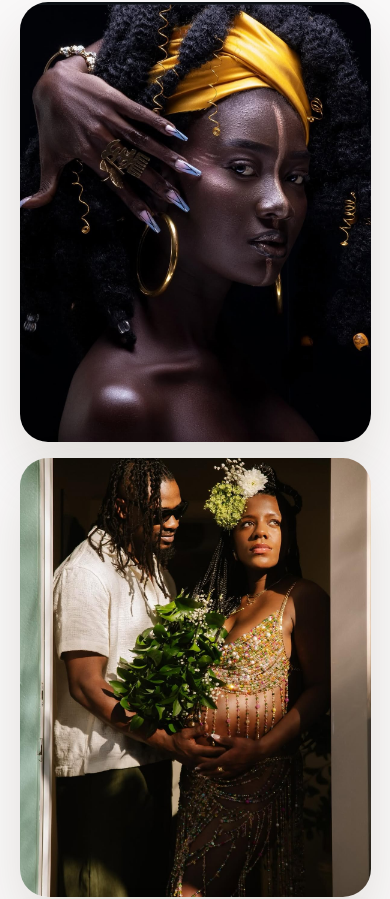
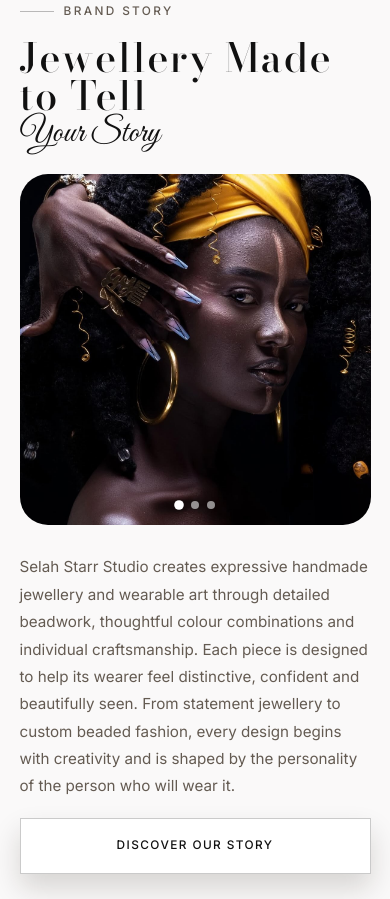
Before and after one commit to charlesboahene18-ops/selahstarrstudio_onlineshop, a React (Vite) app: page / in a window 390 px wide. Shown: the part 3681-4580 px from the top of the page. Built offline with nearby package versions, Linux system fonts and the light colour scheme.

Commit message:
revamping page

```diff
--- a/src/components/MissionCollage.jsx
+++ b/src/components/MissionCollage.jsx
@@ -1,24 +1,73 @@
+import { useEffect, useRef, useState } from 'react'
 import { Button } from './Button'
 import { RevealOnScroll } from './RevealOnScroll'
 
 export function MissionCollage({ content }) {
+  const mediaRef = useRef(null)
+  const [activeIndex, setActiveIndex] = useState(0)
+
+  useEffect(() => {
+    const media = mediaRef.current
+    if (!media) {
+      return undefined
+    }
+
+    const onScroll = () => {
+      if (media.clientWidth === 0) {
+        return
+      }
+      setActiveIndex(Math.round(media.scrollLeft / media.clientWidth))
+    }
+
+    media.addEventListener('scroll', onScroll, { passive: true })
+    return () => media.removeEventListener('scroll', onScroll)
+  }, [])
+
+  const scrollToIndex = (index) => {
+    const media = mediaRef.current
+    if (!media) {
+      return
+    }
+    media.scrollTo({ left: index * media.clientWidth, behavior: 'smooth' })
+  }
+
   return (
     <section className="mission-collage section" id="mission">
       <div className="mission-collage__grid">
-        <RevealOnScroll className="mission-collage__media">
-          {content.images.map((image, index) => (
-            <figure key={image.alt} className={`mission-collage__figure mission-collage__figure--${index + 1}`}>
-              <img src={image.src} alt={image.alt} loading="lazy" />
-            </figure>
-          ))}
-        </RevealOnScroll>
-
-        <RevealOnScroll className="mission-collage__copy" delay={120}>
+        <RevealOnScroll className="mission-collage__copy">
           <span className="section-heading__eyebrow">{content.eyebrow}</span>
           <h2>
             <span>{content.title}</span>
             <em>{content.accent}</em>
           </h2>
+        </RevealOnScroll>
+
+        <RevealOnScroll className="mission-collage__visual" delay={80}>
+          <div className="mission-collage__media" ref={mediaRef}>
+            {content.images.map((image, index) => (
+              <figure key={image.alt} className={`mission-collage__figure mission-collage__figure--${index + 1}`}>
+                <img src={image.src} alt={image.alt} loading="lazy" />
+              </figure>
+            ))}
+          </div>
+
+          {content.images.length > 1 ? (
+            <div className="mission-collage__dots" role="tablist" aria-label="Brand story images">
+              {content.images.map((image, index) => (
+                <button
+                  key={image.alt}
+                  type="button"
+                  className={`mission-collage__dot ${index === activeIndex ? 'is-active' : ''}`}
+                  aria-label={`Show image ${index + 1} of ${content.images.length}`}
+                  aria-current={index === activeIndex}
+                  onClick={() => scrollToIndex(index)}
+                />
+              ))}
+            </div>
+          ) : null}
+        </RevealOnScroll>
+
+        <RevealOnScroll className="mission-collage__details" delay={140}>
           <p>{content.description}</p>
           <Button as="a" href={content.href}>
             {content.cta}
--- a/src/styles/global.css
+++ b/src/styles/global.css
@@ -317,7 +317,7 @@ input:focus-visible {
 .membership-form__feedback,
 .social-collage__heading p,
 .launch-hero__details p,
-.mission-collage__copy p,
+.mission-collage__details p,
 .utility-panel__empty,
 .header-search__empty {
   margin: 0;
@@ -1287,17 +1287,23 @@ input:focus-visible {
 }
 
 .launch-hero__details p,
-.mission-collage__copy p {
+.mission-collage__details p {
   max-width: 58ch;
 }
 
-.launch-hero__grid {
+.launch-hero__grid,
+.mission-collage__grid {
   column-gap: 34px;
   row-gap: 18px;
 }
 
 .launch-hero__copy {
   grid-column: 1;
+  grid-row: 1;
+}
+
+.mission-collage__copy {
+  grid-column: 2;
   grid-row: 1;
 }
 
@@ -1310,10 +1316,26 @@ input:focus-visible {
   align-self: start;
 }
 
+.mission-collage__details {
+  display: grid;
+  gap: 18px;
+  min-width: 0;
+  grid-column: 2;
+  grid-row: 2;
+  align-self: start;
+}
+
 .launch-hero__visual {
   position: relative;
   min-width: 0;
   grid-column: 2;
+  grid-row: 1 / span 2;
+}
+
+.mission-collage__visual {
+  position: relative;
+  min-width: 0;
+  grid-column: 1;
   grid-row: 1 / span 2;
 }
 
@@ -2085,6 +2107,10 @@ input:focus-visible {
   grid-template-columns: 0.96fr 0.74fr;
   gap: 18px;
   align-items: stretch;
+}
+
+.mission-collage__dots {
+  display: none;
 }
 
 .mission-collage__figure {
@@ -2752,16 +2778,70 @@ input:focus-visible {
     transform: none;
   }
 
+  .mission-collage__grid {
+    display: flex;
+    flex-direction: column;
+  }
+
   .mission-collage__media {
-    grid-template-columns: 1fr;
-    gap: 1rem;
-  }
-
+    display: flex;
+    grid-template-columns: none;
+    gap: 0;
+    overflow-x: auto;
+    scroll-snap-type: x mandatory;
+    scrollbar-width: none;
+    border-radius: 28px;
+  }
+
+  .mission-collage__media::-webkit-scrollbar {
+    display: none;
+  }
+
+  .mission-collage__figure,
   .mission-collage__figure--1,
   .mission-collage__figure--2,
   .mission-collage__figure--3 {
+    flex: 0 0 100%;
+    width: 100%;
+    aspect-ratio: 1 / 1;
+    min-height: 0;
     grid-row: auto;
-    min-height: 320px;
+    border-radius: 0;
+    scroll-snap-align: start;
+  }
+
+  .mission-collage__visual {
+    position: relative;
+  }
+
+  .mission-collage__dots {
+    position: absolute;
+    left: 0;
+    right: 0;
+    bottom: 16px;
+    z-index: 1;
+    display: flex;
+    justify-content: center;
+    gap: 8px;
+  }
+
+  .mission-collage__dot {
+    width: 8px;
+    height: 8px;
+    padding: 0;
+    border: 0;
+    border-radius: 50%;
+    background: rgba(255, 255, 255, 0.55);
+    box-shadow: 0 0 0 1px rgba(17, 17, 17, 0.12);
+    cursor: pointer;
+    transition:
+      background-color 0.2s ease,
+      transform 0.2s ease;
+  }
+
+  .mission-collage__dot.is-active {
+    background: #ffffff;
+    transform: scale(1.2);
   }
 
   .showcase-preview__three-up,
@@ -3030,15 +3110,6 @@ input:focus-visible {
     display: none;
   }
 
-  .mission-collage__media {
-    grid-template-columns: 1fr;
-  }
-
-  .mission-collage__figure--1,
-  .mission-collage__figure--2,
-  .mission-collage__figure--3 {
-    min-height: 260px;
-  }
 
   .social-collage__item img {
     min-height: 220px;
```
